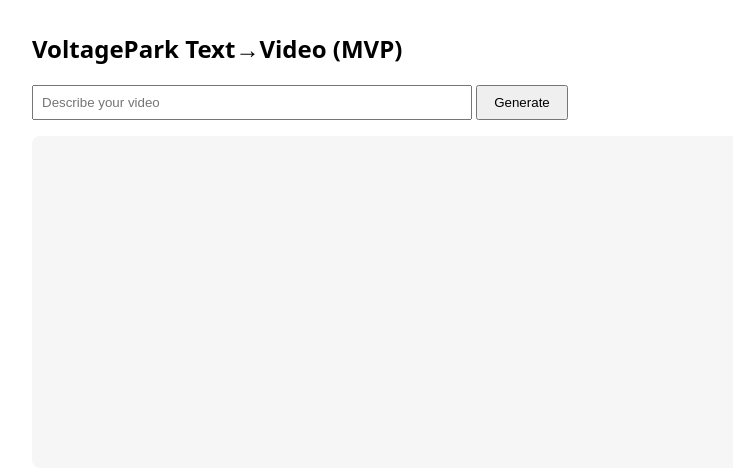
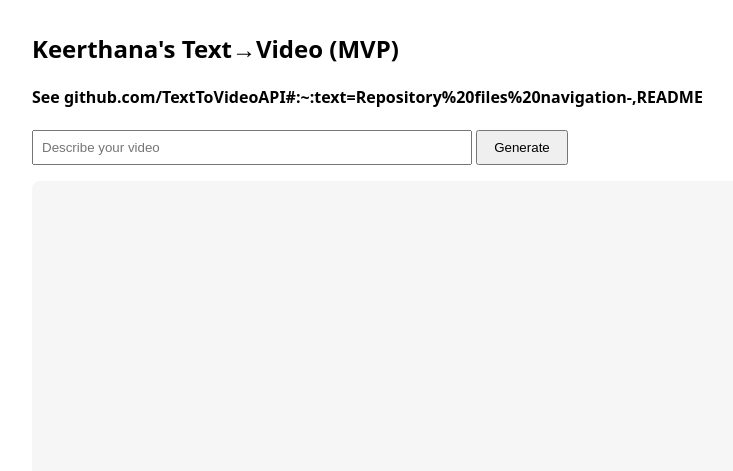
Before and after one commit to keerthanap8898/TextToVideoAPI, a plain HTML site: page VideoGenerator_API/front-end/index.html in a window 1280 px wide. Shown: the whole page, without its empty margins (248-981 px from the left). Drawn offline with Linux system fonts and the light colour scheme.

Commit message:
Update index.html

```diff
--- a/VideoGenerator_API/front-end/index.html
+++ b/VideoGenerator_API/front-end/index.html
@@ -1,7 +1,8 @@
 <!doctype html>
 <html>
   <body style="font-family: system-ui; max-width: 720px; margin: 2rem auto;">
-    <h2>VoltagePark Text→Video (MVP)</h2>
+    <h2>Keerthana's Text→Video (MVP)</h2>
+    <h4>See <href>github.com/TextToVideoAPI#:~:text=Repository%20files%20navigation-,README</href> </h4>
     <form id="f" style="margin-bottom:1rem">
       <input name="prompt" placeholder="Describe your video" style="width:420px;padding:.5rem">
       <button style="padding:.5rem 1rem">Generate</button>
```
